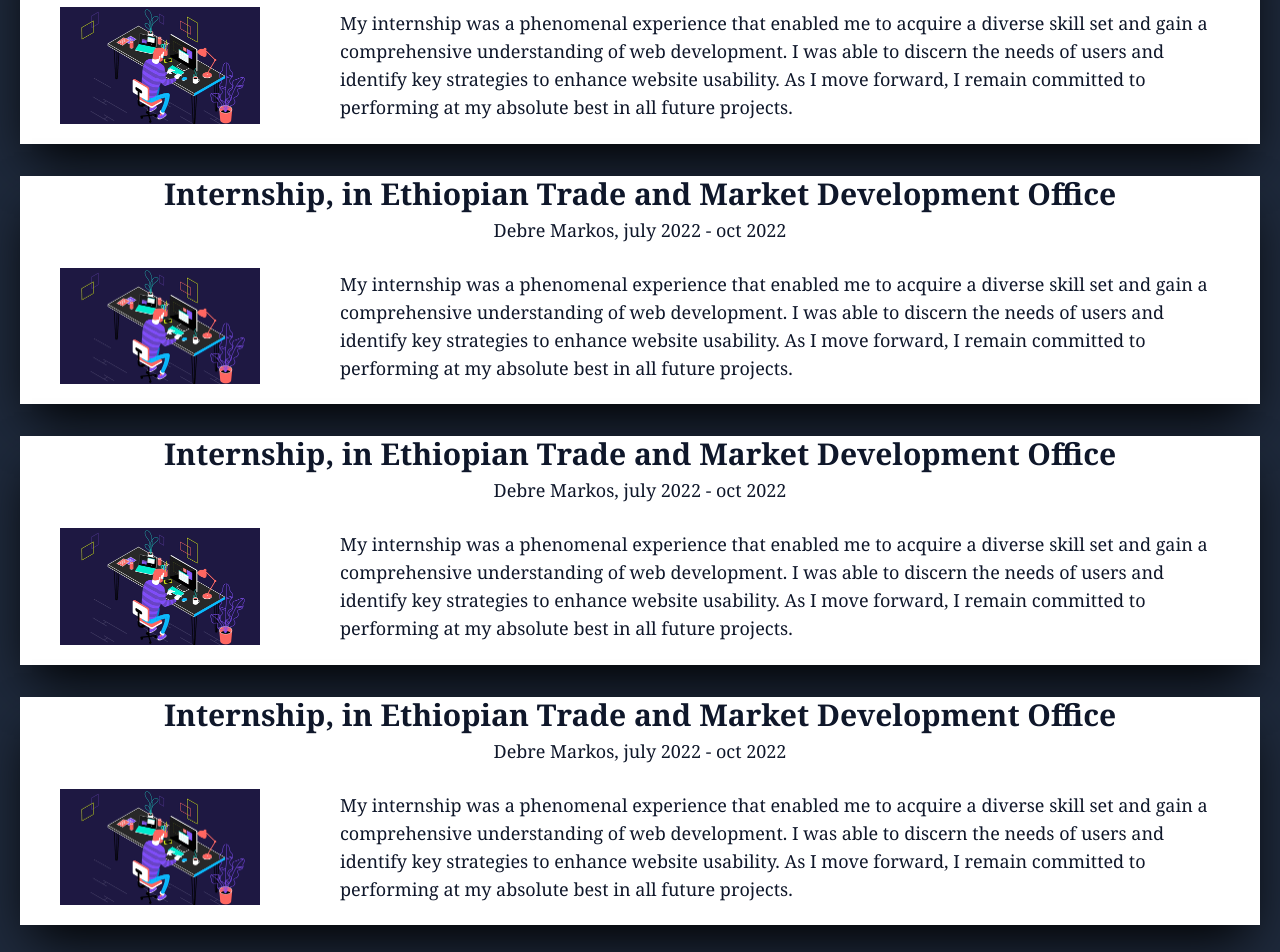
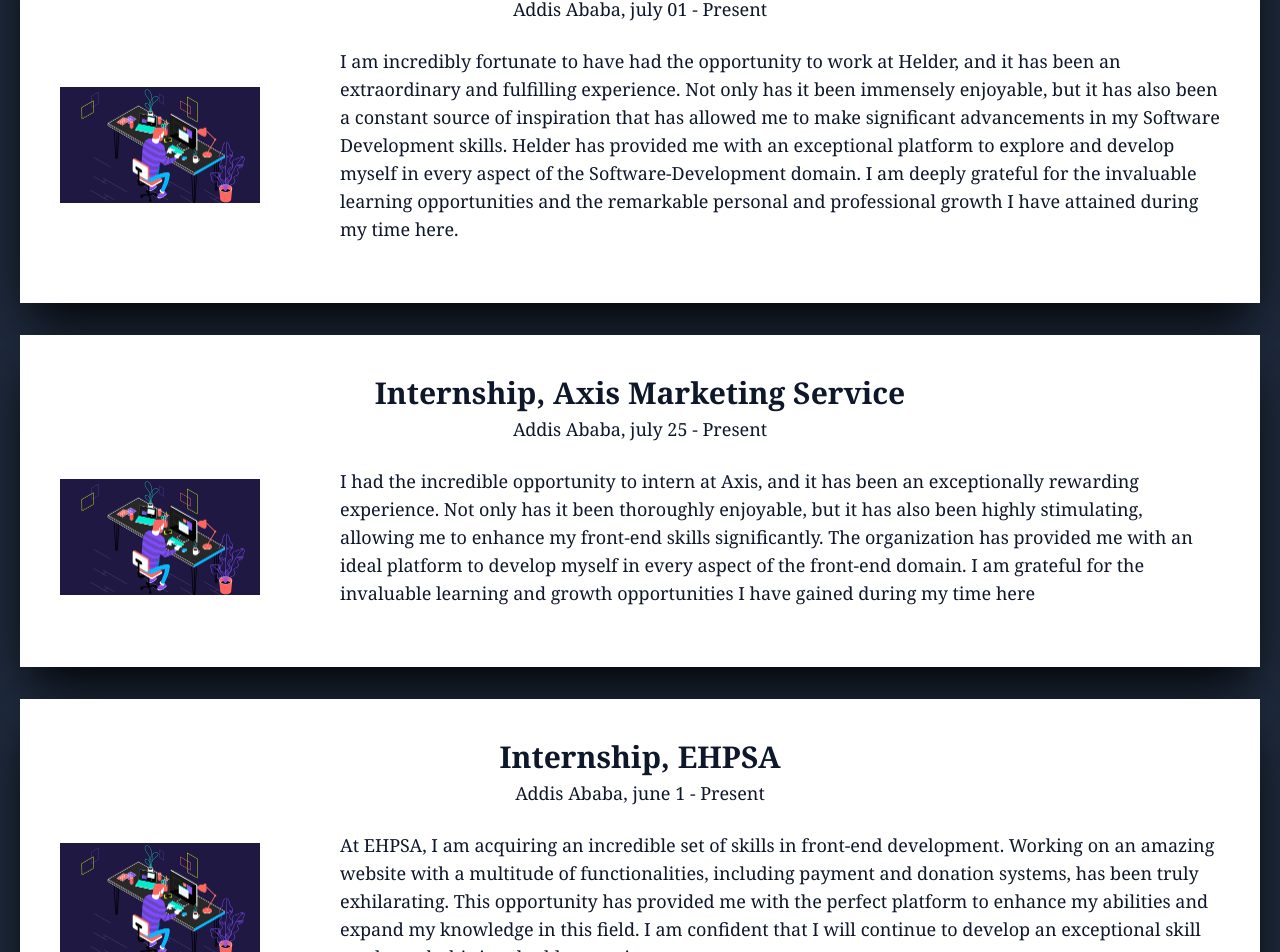
Before and after one commit to haileamlakwalelige/me-and-tensae, a React (Create React App) app: page / in a window 1280 px wide. Shown: the part 4599-5551 px from the top of the page. Built offline with nearby package versions, Linux system fonts and the light colour scheme.

Commit message:
finalizing the Experience page

```diff
--- a/src/haila/Experience.js
+++ b/src/haila/Experience.js
@@ -5,7 +5,56 @@
     return(
         <div className="bg-slate-800 py-20  text-white flex font-serif flex-col justify-center items-center">
             <h1 className="font-bold text-5xl text-center py-5">My Experiences</h1>
-            <div className='text-lg bg-white shadow-2xl my-4 font-serif text-slate-900 mx-5 shadow-black '>
+            <div className='py-10 text-lg bg-white shadow-2xl my-4 font-serif text-slate-900 mx-5 shadow-black '>
+                <h1 className="font-bold text-3xl text-center flex items-center justify-center">Software Developer, Helder Technologies Solution PLC</h1>
+                <p className='text-center py-1'> Addis Ababa, july 01 - Present</p>
+                <div className='flex justify-between px-10 items-center py-5 lg:flex-row flex-col'>
+                    <img src={image} alt="first images" width={200} height={200} className="lg:my-0 my-10"/>
+                    <p className='flex justify-center items-center pl-20'>
+                    I am incredibly fortunate to have had the opportunity to work at Helder,
+                     and it has been an extraordinary and fulfilling experience. Not only has
+                     it been immensely enjoyable, but it has also been a constant source of
+                     inspiration that has allowed me to make significant advancements in
+                     my Software Development skills. Helder has provided me with an
+                      exceptional platform to explore and develop myself in every aspect of the
+                      Software-Development domain. I am deeply grateful for the invaluable
+                      learning opportunities and the
+                    remarkable personal and professional growth I have attained during my time here.
+                    </p>
+                </div>
+                </div>
+            <div className='py-10 text-lg bg-white shadow-2xl my-4 font-serif text-slate-900 mx-5 shadow-black '>
+                <h1 className="font-bold text-3xl text-center flex items-center justify-center">Internship, Axis Marketing Service</h1>
+                <p className='text-center py-1'> Addis Ababa, july 25 - Present</p>
+                <div className='flex justify-between px-10 items-center py-5 lg:flex-row flex-col'>
+                    <img src={image} alt="first images" width={200} height={200} className="lg:my-0 my-10"/>
+                    <p className='flex justify-center items-center pl-20'>
+                    I had the incredible opportunity to intern at Axis, and it has been an exceptionally
+                    rewarding experience. Not only has it been thoroughly enjoyable, but it has also been
+                    highly stimulating, allowing me to enhance my front-end skills significantly.
+                    The organization has provided me with an ideal platform to develop myself in every
+                    aspect of the front-end domain.
+                    I am grateful for the invaluable learning and growth opportunities I have gained
+                     during my time here
+                    </p>
+                </div>
+            </div>
+            <div className='py-10 text-lg bg-white shadow-2xl my-4 font-serif text-slate-900 mx-5 shadow-black '>
+                <h1 className="font-bold text-3xl text-center flex items-center justify-center">Internship, EHPSA</h1>
+                <p className='text-center py-1'> Addis Ababa, june 1 - Present</p>
+                <div className='flex justify-between px-10 items-center py-5 lg:flex-row flex-col'>
+                    <img src={image} alt="first images" width={200} height={200} className="lg:my-0 my-10"/>
+                    <p className='flex justify-center items-center pl-20'>
+                    At EHPSA, I am acquiring an incredible set of skills in front-end development.
+                    Working on an amazing website with a multitude of functionalities,
+                    including payment and donation systems, has been truly exhilarating.
+                     This opportunity has provided me with the perfect platform to enhance my
+                     abilities and expand my knowledge in this field. I am confident that
+                    I will continue to develop an exceptional skill set through this invaluable experience.
+                    </p>
+                </div>
+            </div>
+            <div className='py-10 text-lg bg-white shadow-2xl my-4 font-serif text-slate-900 mx-5 shadow-black '>
                 <h1 className="font-bold text-3xl text-center flex items-center justify-center">Internship, in Ethiopian Trade and Market Development Office</h1>
                 <p className='text-center py-1'>Debre Markos, july 2022 - oct 2022</p>
                 <div className='flex justify-between px-10 items-center py-5 lg:flex-row flex-col'>
@@ -16,39 +65,33 @@
                      As I move forward, I remain committed to performing at my absolute best in all future projects.</p>
                 </div>
             </div>
-            <div className='text-lg bg-white shadow-2xl my-4 font-serif text-slate-900 mx-5 shadow-black '>
-                <h1 className="font-bold text-3xl text-center flex items-center justify-center">Internship, in Ethiopian Trade and Market Development Office</h1>
-                <p className='text-center py-1'>Debre Markos, july 2022 - oct 2022</p>
+            <div className='py-10 text-lg bg-white shadow-2xl my-4 font-serif text-slate-900 mx-5 shadow-black '>
+                <h1 className="font-bold text-3xl text-center flex items-center justify-center">Freelance </h1>
+                <p className='text-center py-1'>Remote, Virtual</p>
                 <div className='flex justify-between px-10 items-center py-5  lg:flex-row flex-col'>
                     <img src={image} alt="first images" width={200} height={200}  className="lg:my-0 my-10"/>
-                    <p className='flex justify-center items-center pl-20'>My internship was a phenomenal experience that enabled me to acquire a diverse skill set
-                    and gain a comprehensive understanding of web development. I was able to discern the needs
-                    of users and identify key strategies to enhance website usability.
-                     As I move forward, I remain committed to performing at my absolute best in all future projects.</p>
+                    <p className='flex justify-center items-center pl-20'>
+                    I specialize in creating exceptional user experiences and have a deep understanding of UX design.
+                    Collaborating with clients to align their vision and ensuring attention to detail on all project
+                    sizes sets me apart as a top-notch front-end developer
+                    </p>
                 </div>
             </div>
-            <div className='text-lg bg-white shadow-2xl my-4 font-serif text-slate-900 mx-5 shadow-black '>
-                <h1 className="font-bold text-3xl text-center flex items-center justify-center">Internship, in Ethiopian Trade and Market Development Office</h1>
-                <p className='text-center py-1'>Debre Markos, july 2022 - oct 2022</p>
+            <div className='py-10 text-lg bg-white shadow-2xl my-4 font-serif text-slate-900 mx-5 shadow-black '>
+                <h1 className="font-bold text-3xl text-center flex items-center justify-center"> Volunteering Rotaract Mella</h1>
+                <p className='text-center py-1'>
+                       Addis Ababa Feb 2019 - Present
+                </p>
                 <div className='flex justify-between px-10 items-center py-5 lg:flex-row flex-col'>
                     <img src={image} alt="first images" width={200} height={200} className="lg:my-0 my-10"/>
-                    <p className='flex justify-center items-center pl-20'>My internship was a phenomenal experience that enabled me to acquire a diverse skill set
-                    and gain a comprehensive understanding of web development. I was able to discern the needs
-                    of users and identify key strategies to enhance website usability.
-                     As I move forward, I remain committed to performing at my absolute best in all future projects.</p>
+                    <p className='flex justify-center items-center pl-20'>
+                    Volunteering for Rotaract Mella, Kids Football Team & Cinema House me to communicate,
+                     understand needs & help others. Making a positive impact is fulfilling & gave me a
+                     passion for serving others, which will help me excel in any role.
+                    </p>
                 </div>
             </div>
-            <div className='text-lg bg-white shadow-2xl my-4 font-serif text-slate-900 mx-5 shadow-black '>
-                <h1 className="font-bold text-3xl text-center flex items-center justify-center">Internship, in Ethiopian Trade and Market Development Office</h1>
-                <p className='text-center py-1'>Debre Markos, july 2022 - oct 2022</p>
-                <div className='flex justify-between px-10 items-center py-5 lg:flex-row flex-col'>
-                    <img src={image} alt="first images" width={200} height={200} className="lg:my-0 my-10"/>
-                    <p className='flex justify-center items-center pl-20'>My internship was a phenomenal experience that enabled me to acquire a diverse skill set
-                    and gain a comprehensive understanding of web development. I was able to discern the needs
-                    of users and identify key strategies to enhance website usability.
-                     As I move forward, I remain committed to performing at my absolute best in all future projects.</p>
-                </div>
-            </div>
+
         </div>
     )
 }
--- /dev/null
+++ b/src/haila/Skills.js
@@ -0,0 +1,17 @@
+import image from '../imgs/logo.png';
+
+
+
+const Skills=()=>{
+    return(
+        <div className="grid grid-cols-1 md:grid-cols-2 lg:grid-cols-3">
+            <div>
+                <img src={image} alt="template one" />
+            </div>
+            <div></div>
+            <div></div>
+        </div>
+    )
+}
+
+export default Skills;
```
